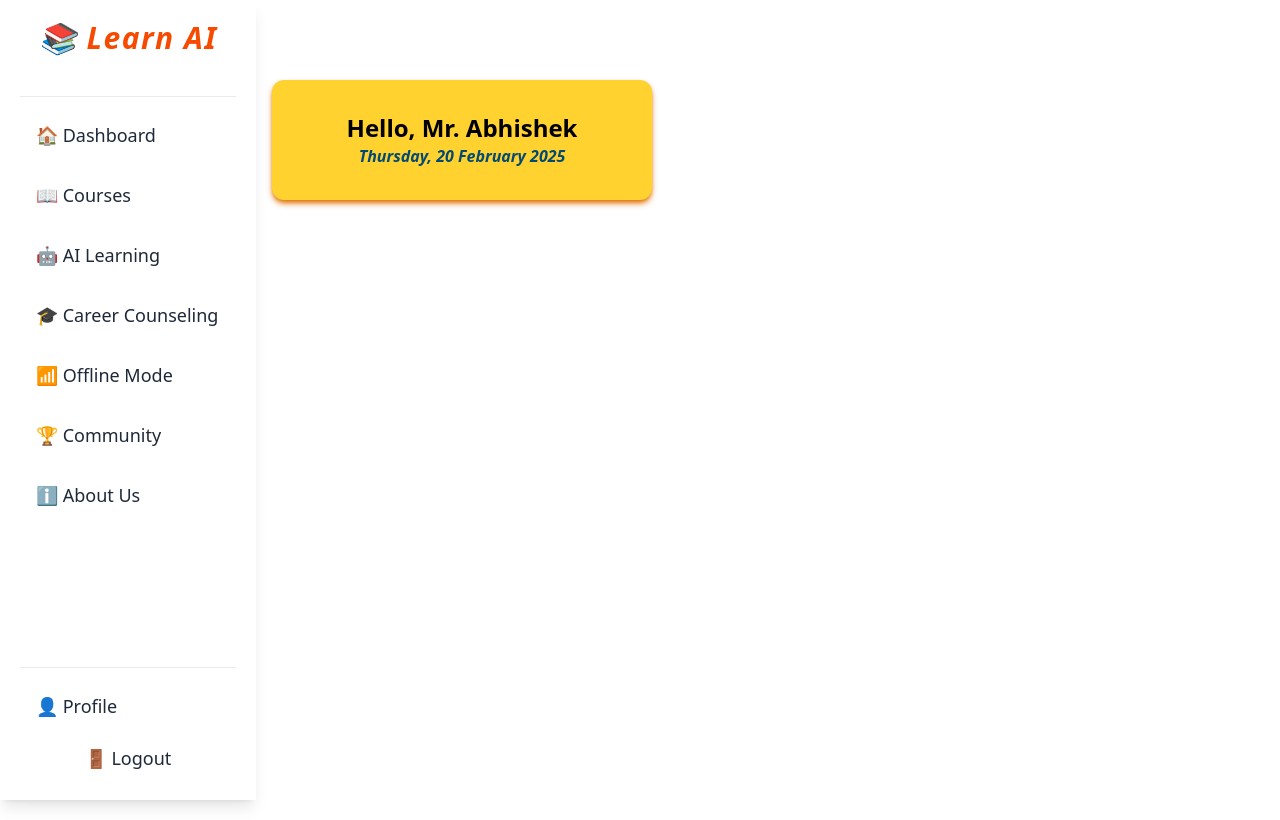
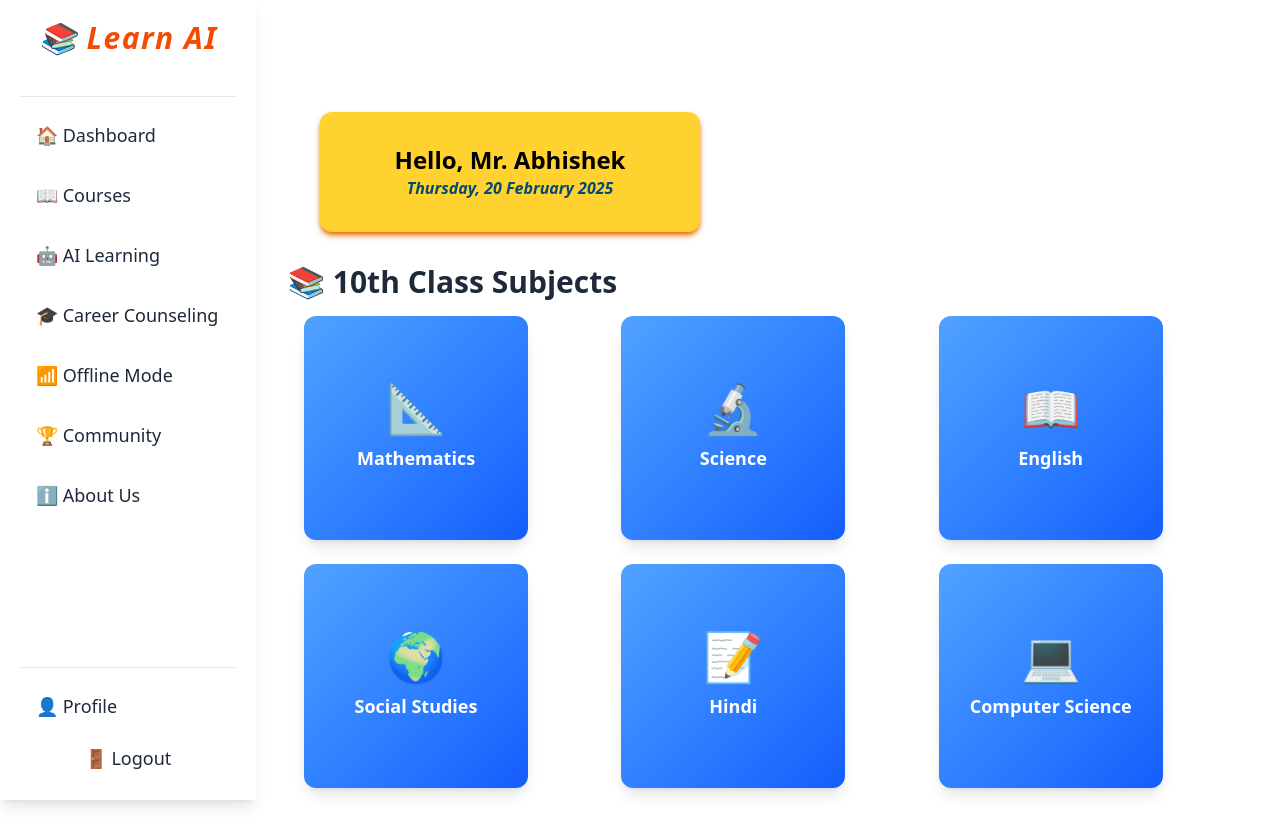
Before and after one commit to chan9an/Learn_AI, a React (Vite) app in the folder frontend/learnai/: page /home in a window 1280 px wide. Built offline with nearby package versions, Linux system fonts and the light colour scheme.

Commit message:
Adding subjects

```diff
--- a/frontend/learnai/src/homepage.jsx
+++ b/frontend/learnai/src/homepage.jsx
@@ -2,20 +2,26 @@ import React from "react";
 import Sidebar from "./Sidebar";
 import NameD from "./nameanddate";
 import Subjects from "./subjects";
-function Homepage(){
 
+function Homepage() {
+  return (
+    <div className="flex">
+      {/* Sidebar (Fixed) */}
+      <Sidebar />
 
-    return(
-        <>
-        <Sidebar/>
-        <NameD/>
-        <Subjects/>
+      {/* Main Content - Adjust margin to prevent overlap */}
+      <div className="flex-1 ml-64 p-8">
+        {/* Name and Date Section */}
+        <NameD />
 
+        {/* Subjects Section for 10th Class */}
+        <div className="mt-8">
+          <h2 className="text-3xl font-bold text-gray-800 mb-4">📚 10th Class Subjects</h2>
+          <Subjects classLevel="10th" />
+        </div>
+      </div>
+    </div>
+  );
+}
 
-        </>
-
-    )
-
-
-}
-export default Homepage
+export default Homepage;
--- a/frontend/learnai/src/nameanddate.jsx
+++ b/frontend/learnai/src/nameanddate.jsx
@@ -15,7 +15,7 @@ function NameD() {
 
   return (
     <>
-      <div className="ml-68 mt-20 w-95 h-30 p-6 rounded-xl bg-amber-300 shadow-md shadow-amber-600 flex flex-col justify-center items-center hover:">
+      <div className="ml-8 mt-20 w-95 h-30 p-6 rounded-xl bg-amber-300 shadow-md shadow-amber-600 flex flex-col justify-center items-center hover:">
         <p className="font-bold text-2xl">Hello, Mr. Abhishek</p>
         <p className="font-semibold italic text-sky-900">{day}, {date} {month} {year}</p>
       </div>
--- a/frontend/learnai/src/subjects.jsx
+++ b/frontend/learnai/src/subjects.jsx
@@ -1,9 +1,31 @@
-import React from 'react'
+import React from "react";
+import { Link } from "react-router-dom";
 
-export default function subjects() {
+const Subjects = ({ classLevel }) => {
+  const subjectsFor10th = [
+    { name: "Mathematics", icon: "📐", path: "/class-10/math" },
+    { name: "Science", icon: "🔬", path: "/class-10/science" },
+    { name: "English", icon: "📖", path: "/class-10/english" },
+    { name: "Social Studies", icon: "🌍", path: "/class-10/social-studies" },
+    { name: "Hindi", icon: "📝", path: "/class-10/hindi" },
+    { name: "Computer Science", icon: "💻", path: "/class-10/computer-science" },
+  ];
+
   return (
-    <>
-    <div className='flex h-full '></div>
-    </>
-  )
-}
+    <div className="grid grid-cols-2 md:grid-cols-3 lg:grid-cols-3 gap-6 px-4">
+      {subjectsFor10th.map((subject, index) => (
+        <Link to={subject.path} key={index} className="no-underline">
+          <div
+            className="bg-gradient-to-br from-blue-400 to-blue-600 text-white p-6 rounded-xl shadow-lg flex flex-col justify-center items-center
+            w-40 h-40 md:w-48 md:h-48 lg:w-56 lg:h-56 transition-all transform hover:scale-105 hover:shadow-2xl cursor-pointer"
+          >
+            <span className="text-5xl">{subject.icon}</span>
+            <p className="text-lg font-semibold mt-3 text-center">{subject.name}</p>
+          </div>
+        </Link>
+      ))}
+    </div>
+  );
+};
+
+export default Subjects;
```
